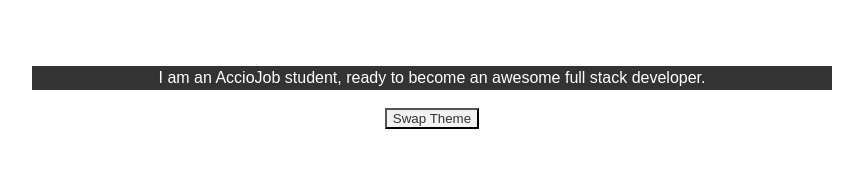
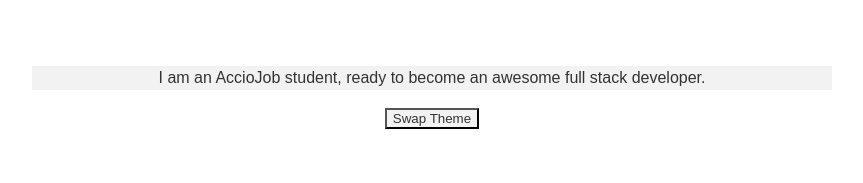
Before and after one commit to acciojob/dark-theme-misterKumar, a website: page main.html in a window 1280 px wide. Shown: the whole page, without its empty margins (208-1071 px from the left). Drawn offline with Linux system fonts and the light colour scheme.

Commit message:
created a submission

```diff
--- a/main.html
+++ b/main.html
@@ -10,7 +10,7 @@
     <main>
       <!-- html markup here -->
       <div class="container">
-		<div id="app" class="day night">
+		<div id="app" class="day" class="night">
 			<p id="ptag">I am an AccioJob student, ready to become an awesome full stack developer.</p>
 		</div>
 		<button id="swap" class="button_day" onclick="swapTheme()">Swap Theme</button>
```
